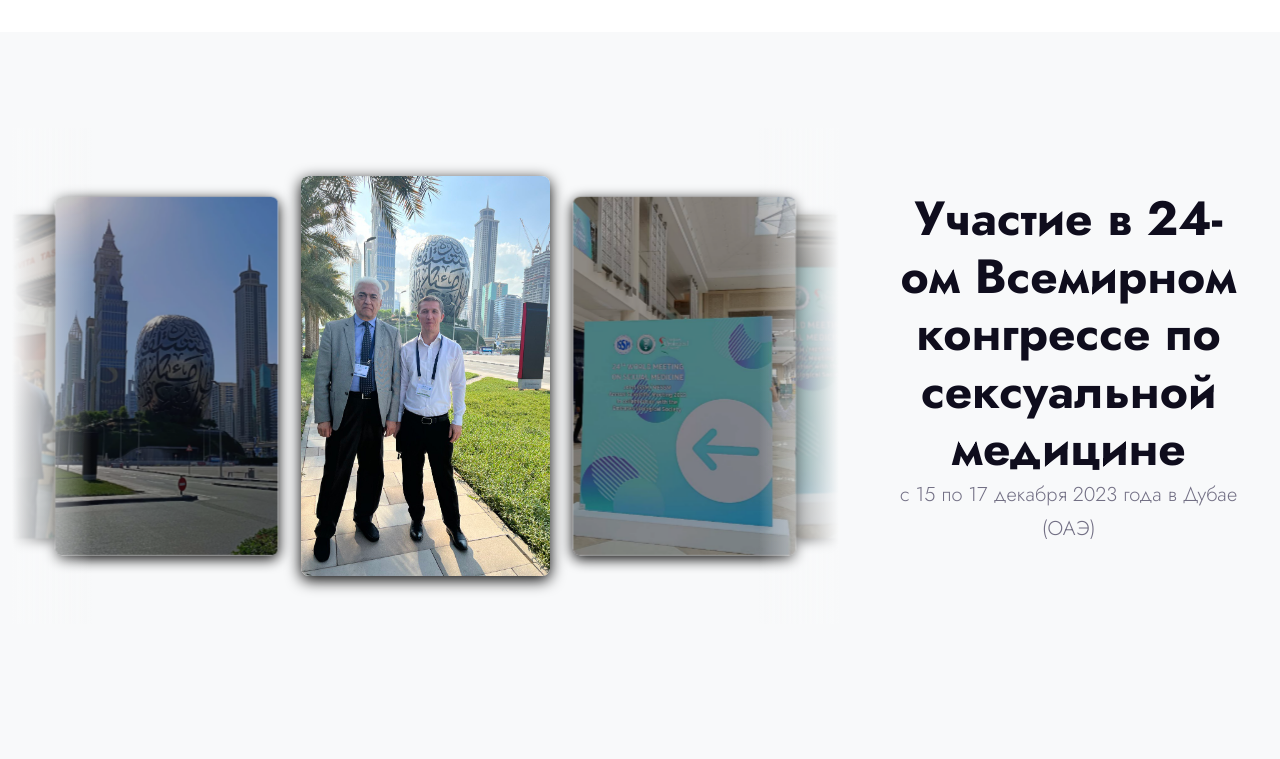
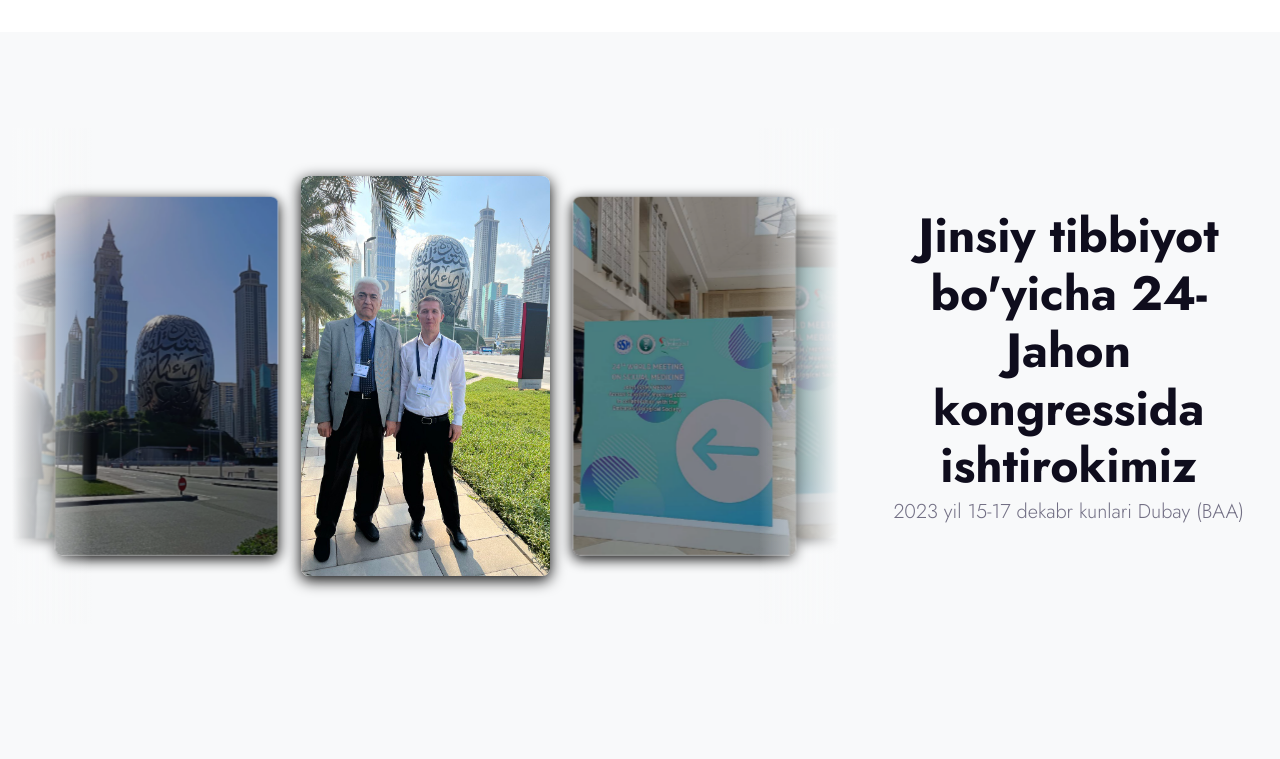
Before and after one commit to shDavlatbek/vigonvita.uz, a Django app: page / in a window 1280 px wide. Shown: the part 5741-6500 px from the top of the page. Run offline with Django 5.2, Linux system fonts and the light colour scheme; data that the repository does not hold is empty; some libraries are stand-ins or nearby versions; some web fonts are replaced.

Commit message:
Added translations

```diff
--- a/templates/sections/media.html
+++ b/templates/sections/media.html
@@ -131,10 +131,10 @@
         <div class="col-12 col-lg-4 d-flex align-items-center">
           <div class="text-center px-4">
             <h2 class="display-5 fw-bold">
-              Участие в 24-ом Всемирном конгрессе по сексуальной медицине
+              {% translate "Jinsiy tibbiyot bo'yicha 24-Jahon kongressida ishtirokimiz" %}
             </h2>
             <p class="lead">
-              с 15 по 17 декабря 2023 года в Дубае (ОАЭ)
+              {% translate "2023 yil 15-17 dekabr kunlari Dubay (BAA)" %}
             </p>
           </div>
         </div>
```
Also changed, not shown: locale/en/LC_MESSAGES/django.po, locale/ru/LC_MESSAGES/django.po, 2 other files.
